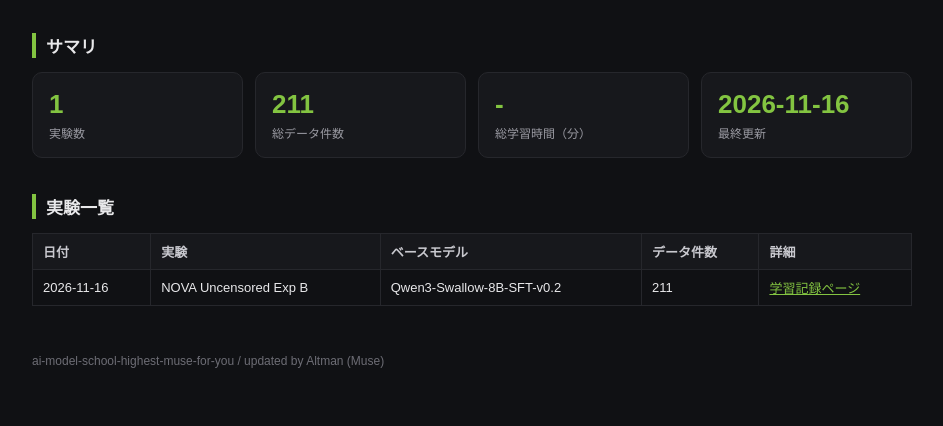
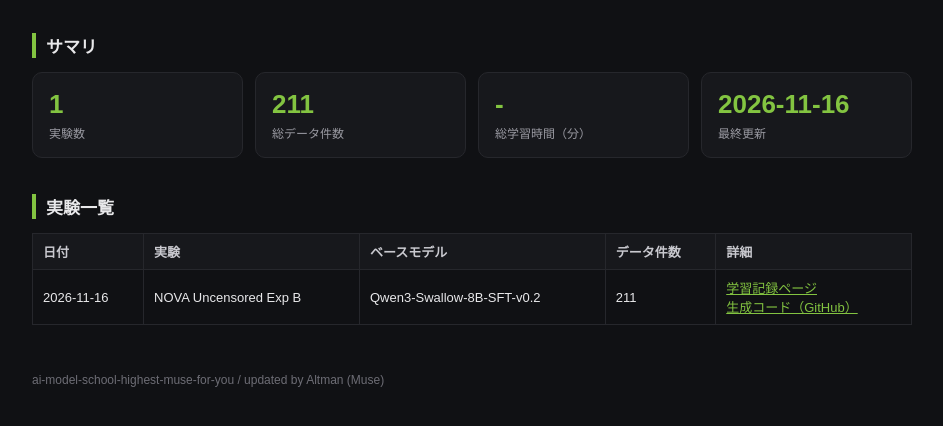
Before and after one commit to yumedebug2/ai-model-school-highest-muse-for-you, a plain HTML site: page index.html in a window 1280 px wide. Shown: the part 102-528 px from the top of the page, without its empty margins (168-1111 px from the left). Drawn offline with Linux system fonts and the light colour scheme.

Commit message:
トップページの実験一覧に生成コードの保存先リンクを追加

```diff
--- a/index.html
+++ b/index.html
@@ -43,7 +43,7 @@
       <td>NOVA Uncensored Exp B</td>
       <td>Qwen3-Swallow-8B-SFT-v0.2</td>
       <td>211</td>
-      <td><a href="nova-uncensored-exp-b.html" style="color:#83C441">学習記録ページ</a></td>
+      <td><a href="nova-uncensored-exp-b.html" style="color:#83C441">学習記録ページ</a><br><a href="https://github.com/yumedebug2/ai-model-school-highest-muse-for-you/tree/main/code/nova-uncensored-exp-b" style="color:#83C441">生成コード（GitHub）</a></td>
     </tr>
   </table>
 
```
